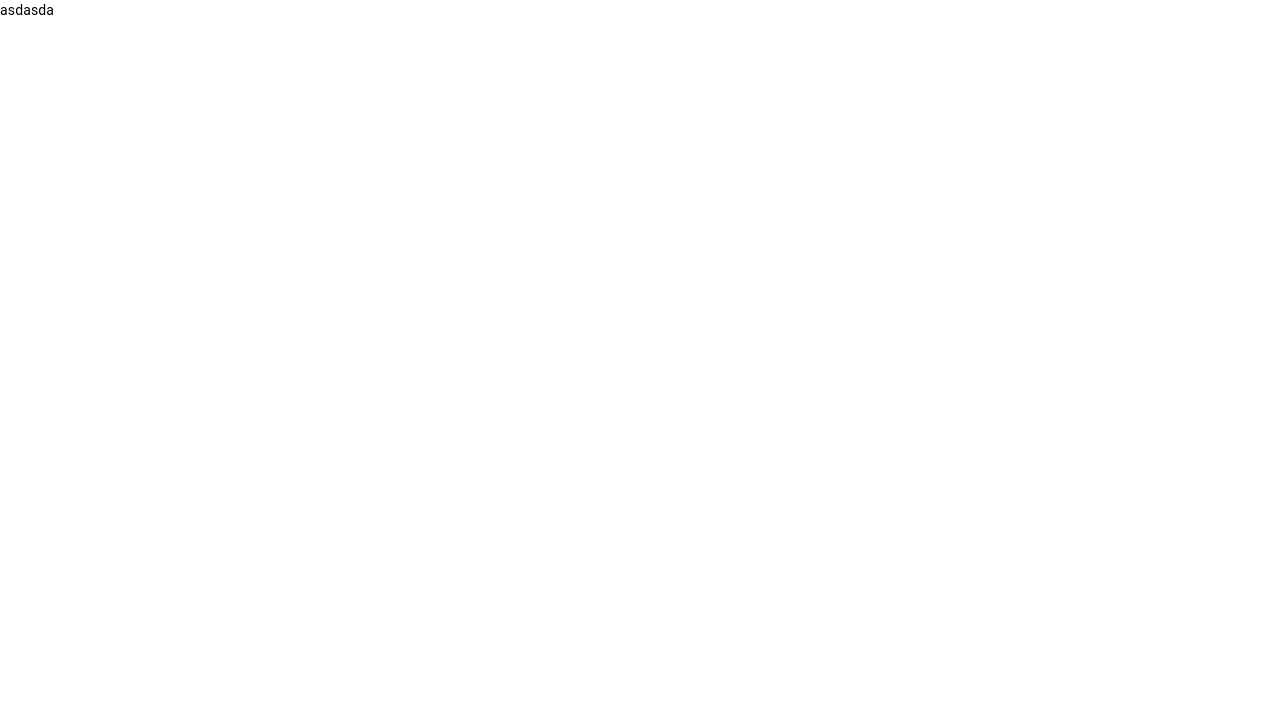
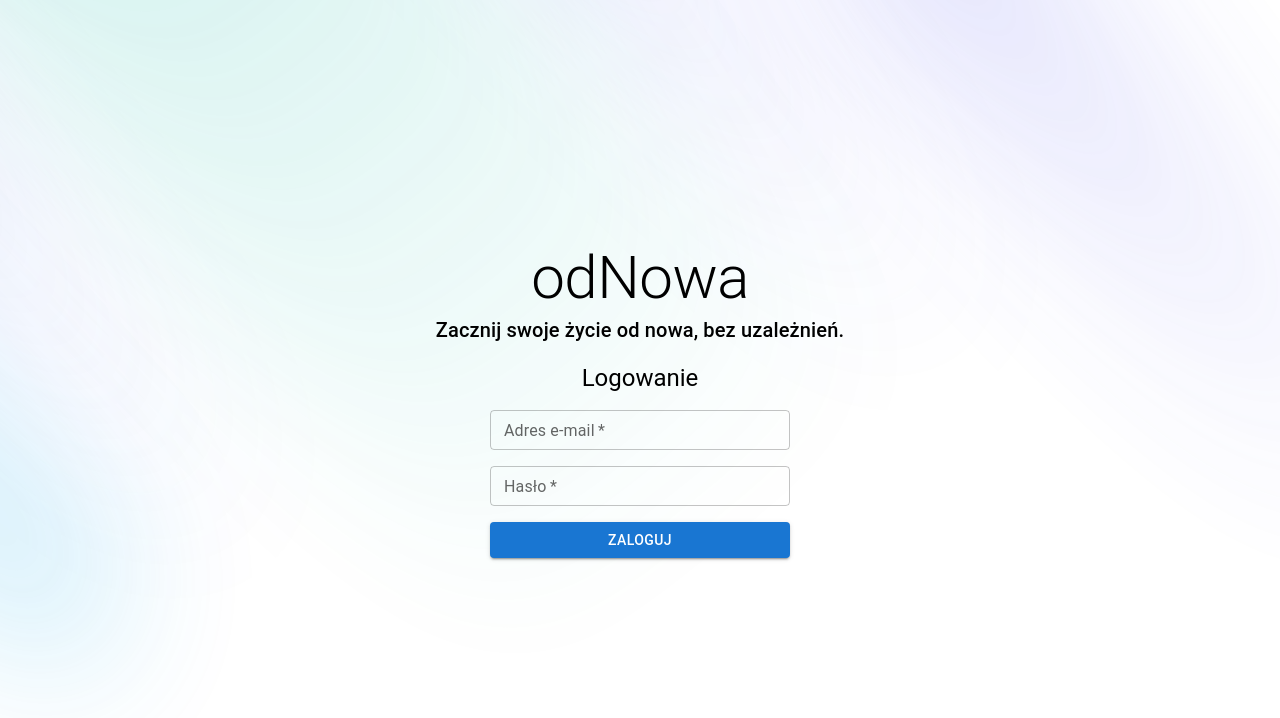
Before and after one commit to kacperszo/bitehack2024, a Next.js app in the folder frontend/: page /auth/sign-in in a window 1280 px wide. Shown: the top 718 px of the page. Built offline with nearby package versions, Linux system fonts and the light colour scheme.

Commit message:
login and home page

```diff
--- a/frontend/src/pages/auth/sign-in/index.js
+++ b/frontend/src/pages/auth/sign-in/index.js
@@ -1,11 +1,69 @@
-import {Stack, Typography} from "@mui/material";
+import {Box, Button, Stack, TextField, Typography} from "@mui/material";
+import {useRouter} from "next/router";
+import {useState} from "react";
 
 export default function SignIn() {
+  const router = useRouter();
+
+  const [email, setEmail] = useState("");
+  const [password, setPassword] = useState("");
+
+  const submit = () => {
+    //login
+  }
+
   return (
-    <Stack>
-      <Typography variant="body2">
-        asdasda
+    <Box
+      sx={{
+        height: '100vh',
+        display: 'flex',
+        flexDirection: 'column',
+        justifyContent: 'center',
+        alignItems: 'center',
+        backgroundImage: 'url(/gradient-bg.svg)',
+        backgroundSize: 'cover',
+        backgroundPosition: 'center'
+      }}
+    >
+      <Typography variant="h2" align="center">
+        odNowa
       </Typography>
-    </Stack>
+      <Typography variant="h6" align="center">
+        Zacznij swoje życie od nowa, bez uzależnień.
+      </Typography>
+
+      <Typography variant="h5" align="center" sx={{mt: 2}}>
+        Logowanie
+      </Typography>
+
+      <Stack spacing={2} sx={{mt: 2}}>
+        <TextField
+          value={email}
+          onChange={(event) => setEmail(event.target.value)}
+          label="Adres e-mail"
+          size="small"
+          required
+          type="email"
+          sx={{
+            width: '300px'
+          }}
+        />
+
+        <TextField
+          value={password}
+          onChange={(event) => setPassword(event.target.value)}
+          label="Hasło"
+          size="small"
+          required
+          sx={{
+            width: '300px'
+          }}
+        />
+
+        <Button variant="contained" onClick={submit}>
+          Zaloguj
+        </Button>
+      </Stack>
+    </Box>
   );
 }
```
Also changed, not shown: frontend/src/pages/index.js (+5 -4 lines), 2 other files (tests, documents, lock files or other folders).
